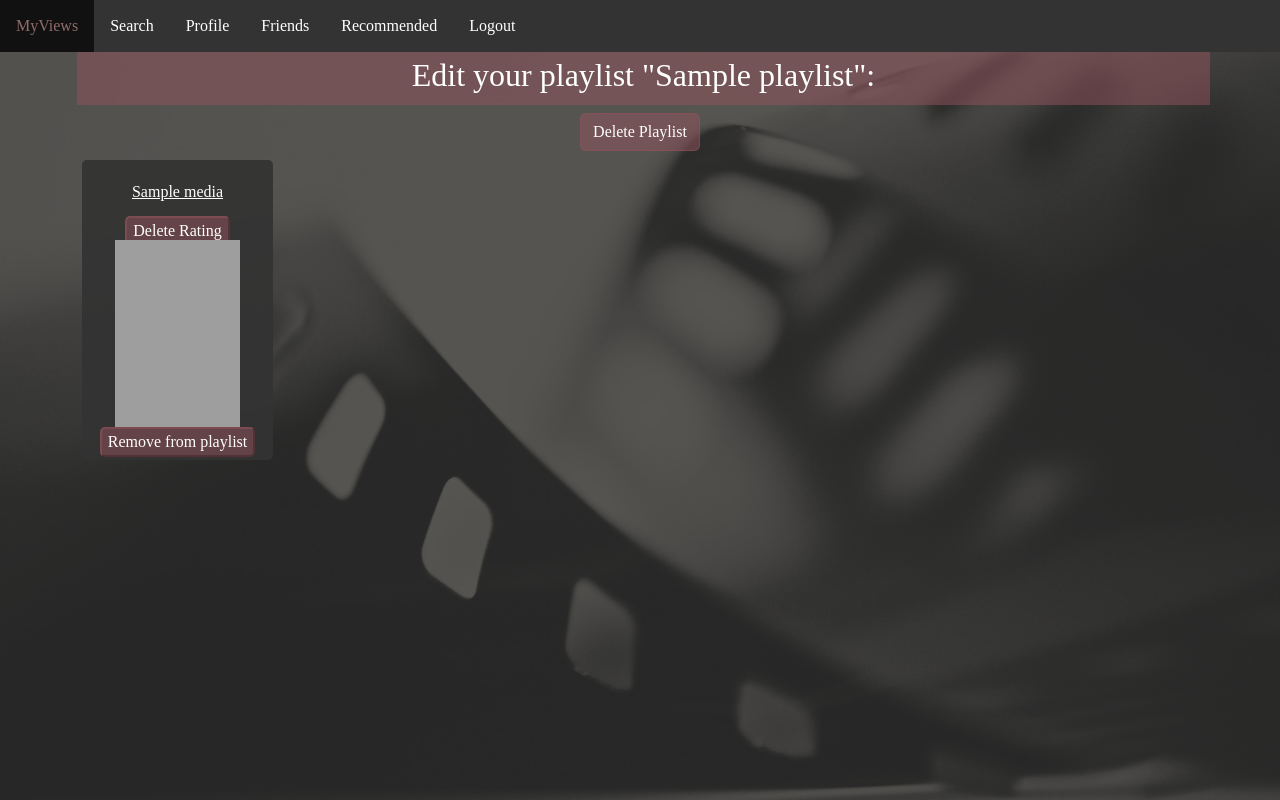
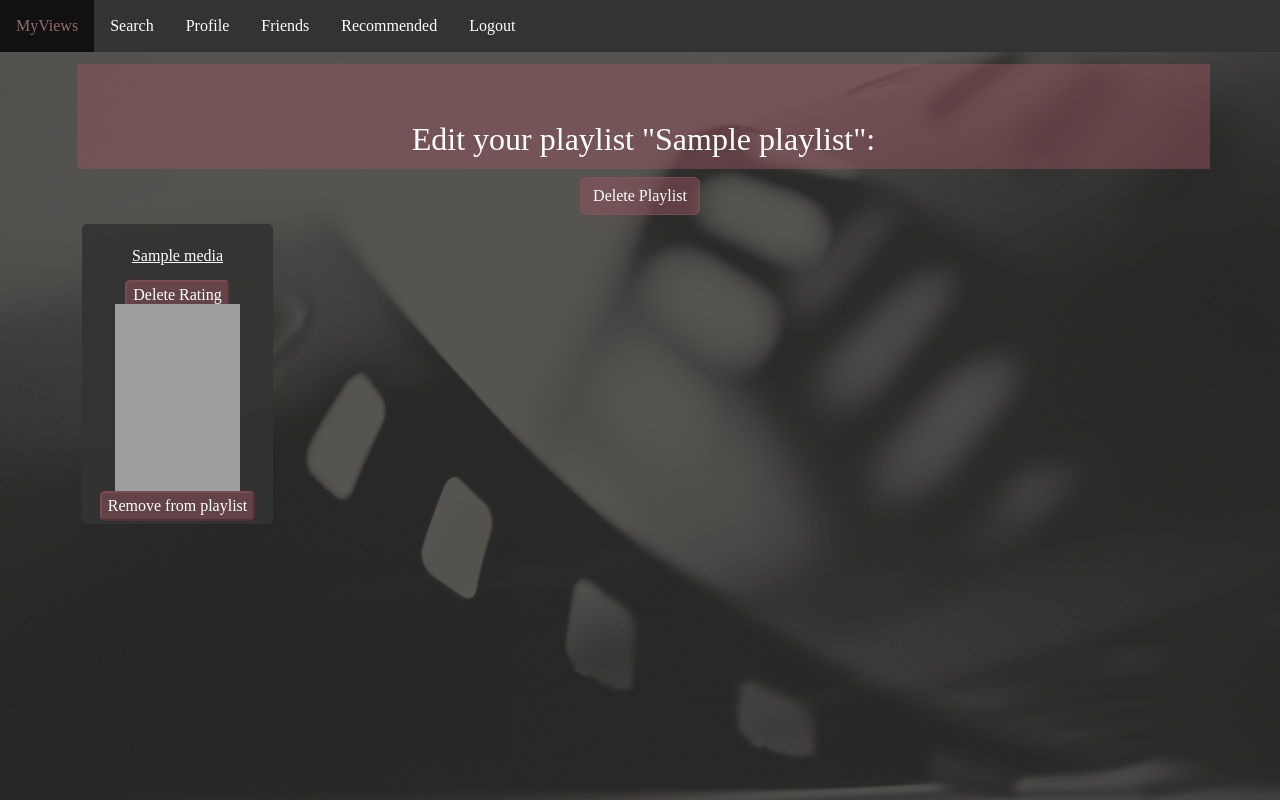
Before and after one commit to karengcecena/MyViews, a Flask app: page /user-profile/edit-playlist/1 in a window 1280 px wide. Run offline with Flask 2, Linux system fonts and the light colour scheme; a user stored in the database is signed in; tables that the repository leaves empty hold one stand-in row (values such as "Sample post"); parts of the project's set-up code (start-up, migrations or seed data) failed here and were passed over; some libraries are stand-ins or nearby versions; grey boxes are pictures that could not be loaded.

Commit message:
Corrected responsiveness for grid columns

```diff
--- a/static/css/website.css
+++ b/static/css/website.css
@@ -366,14 +366,19 @@ button:hover{
     border-color: rgba(148, 84, 92);
 }
 
-@media screen and (max-width: 992px) {
+@media screen and (max-width: 1377px) {
     .container {
         padding-top: 5%;
         width: 100%;
     }
+
+    .grid {
+        grid-template-columns: 3fr 3fr 3fr 3fr;
+    }
+
   }
 
-  @media screen and (max-width: 912px) {
+  @media screen and (max-width: 992px) {
 
     .container {
         padding-top: 5%;
@@ -390,7 +395,7 @@ button:hover{
 
   }
 
-  @media screen and (max-width: 414px) {
+  @media screen and (max-width: 772px) {
     .container {
         padding-top: 8%;
         width: 100%;
@@ -410,8 +415,4 @@ button:hover{
         margin-left: -8px;
     }
 
-    .row {
-        margin-left: -5px;
-    }
-
   }
```
